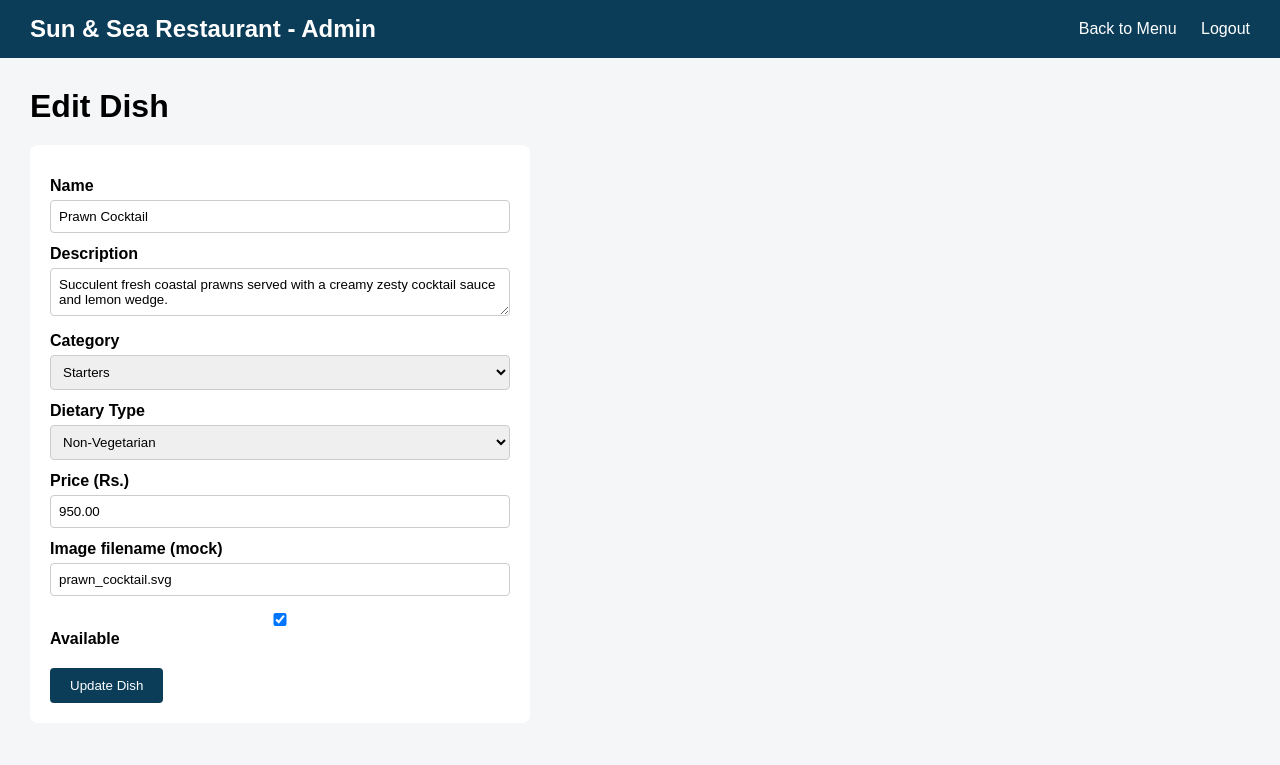
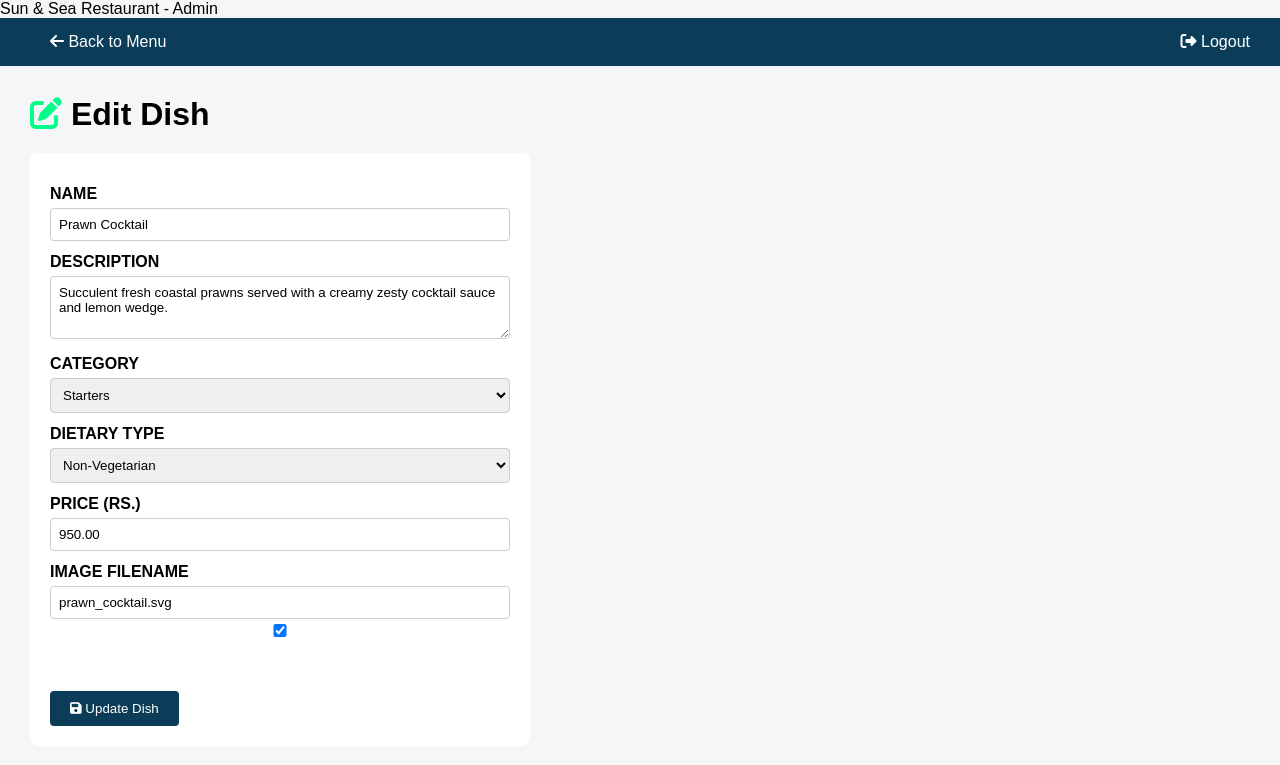
Before and after one commit to Lemith020/My-resturant, a PHP site: page /admin/edit_item.php?id=1 in a window 1280 px wide. Shown: the top 765 px of the page. Run offline with PHP 8.4, Linux system fonts and the light colour scheme; a user stored in the database is signed in; data comes from the database, SQL or seed files in the repository.

Commit message:
change  item  form

```diff
--- a/admin/edit_item.php
+++ b/admin/edit_item.php
@@ -29,53 +29,79 @@
 $item = mysqli_fetch_assoc(mysqli_stmt_get_result($stmt));
 ?>
 <!DOCTYPE html>
-<html>
+<html lang="en">
 <head>
-    <title>Edit Dish</title>
+    <meta charset="UTF-8">
+    <meta name="viewport" content="width=device-width, initial-scale=1.0">
+    <title>Edit Dish - Sun & Sea</title>
     <link rel="stylesheet" href="../assets/css/admin.css">
+    <link rel="stylesheet" href="https://cdnjs.cloudflare.com/ajax/libs/font-awesome/6.4.0/css/all.min.css">
 </head>
 <body>
-    <div class="admin-nav">
-        <h2>Sun & Sea Restaurant - Admin</h2>
-        <div>
-            <a href="menu_management.php">Back to Menu</a>
-            <a href="logout.php">Logout</a>
+    <header class="admin-header">
+        <div class="logo-text">Sun & Sea Restaurant - Admin</div>
+        <nav class="admin-nav">
+            <a href="menu_management.php" class="nav-link nav-btn"><i class="fa-solid fa-arrow-left"></i> Back to Menu</a>
+            <a href="logout.php" class="nav-link nav-btn logout-btn"><i class="fa-solid fa-right-from-bracket"></i> Logout</a>
+        </nav>
+    </header>
+
+    <div class="dashboard-content">
+        <div class="top-bar">
+            <h1><i class="fa-solid fa-pen-to-square" style="color:#00ff88;"></i> Edit Dish</h1>
         </div>
+
+        <div class="form-card">
+            <form method="POST" class="admin-form">
+                <div class="form-group">
+                    <label>NAME</label>
+                    <input type="text" name="name" class="form-control" value="<?php echo htmlspecialchars($item['name']); ?>" required>
                 </div>
-    <div class="dashboard-content">
-        <h1>Edit Dish</h1>
-        <form method="POST" class="admin-form">
-            <label>Name</label>
-            <input type="text" name="name" value="<?php echo htmlspecialchars($item['name']); ?>" required>
 
-            <label>Description</label>
-            <textarea name="description"><?php echo htmlspecialchars($item['description']); ?></textarea>
+                <div class="form-group">
+                    <label>DESCRIPTION</label>
+                    <textarea name="description" class="form-control" rows="3"><?php echo htmlspecialchars($item['description']); ?></textarea>
+                </div>
 
-            <label>Category</label>
-            <select name="category_id">
+                <div class="form-group">
+                    <label>CATEGORY</label>
+                    <select name="category_id" class="form-control">
                         <?php while ($cat = mysqli_fetch_assoc($categories)) { ?>
                             <option value="<?php echo $cat['category_id']; ?>" <?php echo ($cat['category_id'] == $item['category_id']) ? 'selected' : ''; ?>>
                                 <?php echo htmlspecialchars($cat['category_name']); ?>
                             </option>
                         <?php } ?>
                     </select>
+                </div>
 
-            <label>Dietary Type</label>
-            <select name="dietary_type">
+                <div class="form-group">
+                    <label>DIETARY TYPE</label>
+                    <select name="dietary_type" class="form-control">
                         <option value="Vegetarian" <?php echo ($item['dietary_type']=='Vegetarian')?'selected':''; ?>>Vegetarian</option>
                         <option value="Non-Vegetarian" <?php echo ($item['dietary_type']=='Non-Vegetarian')?'selected':''; ?>>Non-Vegetarian</option>
                     </select>
+                </div>
 
-            <label>Price (Rs.)</label>
-            <input type="number" step="0.01" name="price" value="<?php echo $item['price']; ?>" required>
+                <div class="form-group">
+                    <label>PRICE (RS.)</label>
+                    <input type="number" step="0.01" name="price" class="form-control" value="<?php echo $item['price']; ?>" required>
+                </div>
 
-            <label>Image filename (mock)</label>
-            <input type="text" name="image_url" value="<?php echo htmlspecialchars($item['image_url']); ?>">
+                <div class="form-group">
+                    <label>IMAGE FILENAME</label>
+                    <input type="text" name="image_url" class="form-control" value="<?php echo htmlspecialchars($item['image_url']); ?>">
+                </div>
 
-            <label><input type="checkbox" name="is_available" <?php echo $item['is_available'] ? 'checked' : ''; ?>> Available</label>
+                <div class="form-group checkbox-group">
+                    <input type="checkbox" id="is_available" name="is_available" <?php echo $item['is_available'] ? 'checked' : ''; ?>>
+                    <label for="is_available" style="margin-bottom: 0; color: #ffffff; cursor: pointer;">Available for Order</label>
+                </div>
 
-            <button type="submit">Update Dish</button>
+                <button type="submit" class="btn-submit">
+                    <i class="fa-solid fa-floppy-disk"></i> Update Dish
+                </button>
             </form>
+        </div>
     </div>
 </body>
 </html>
```
Lines whose indentation alone changed are shown as unchanged.
